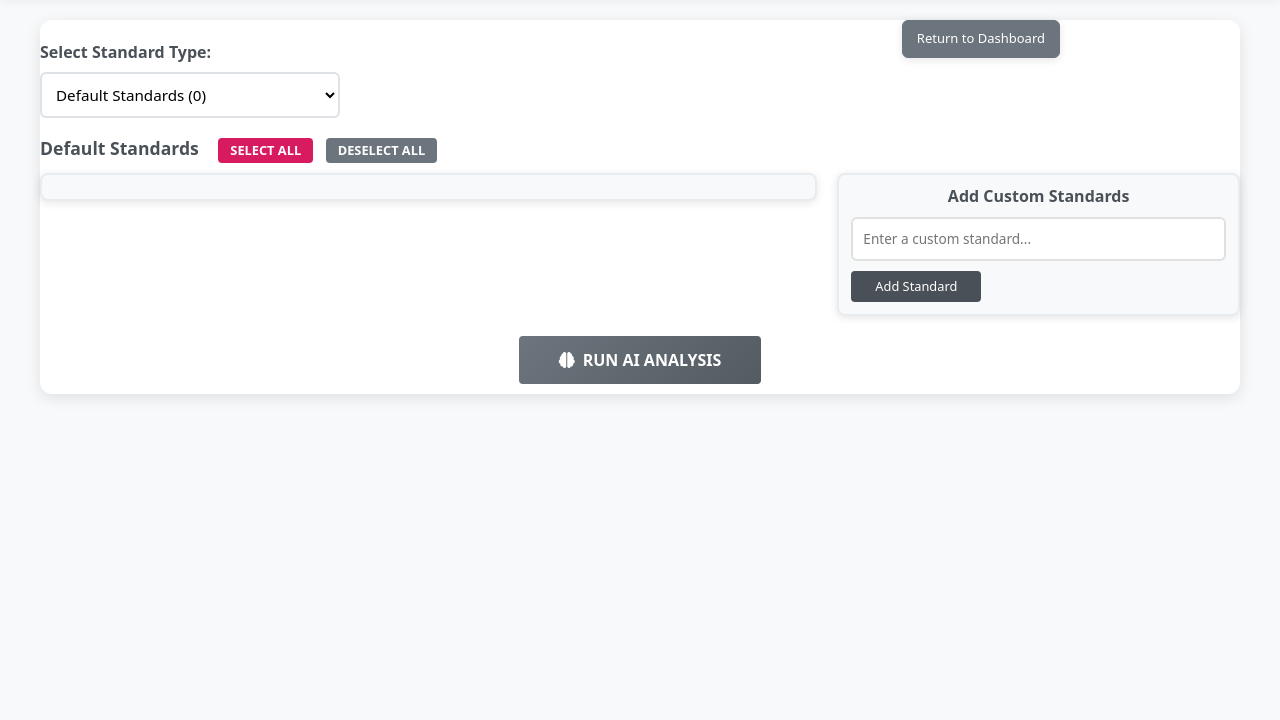
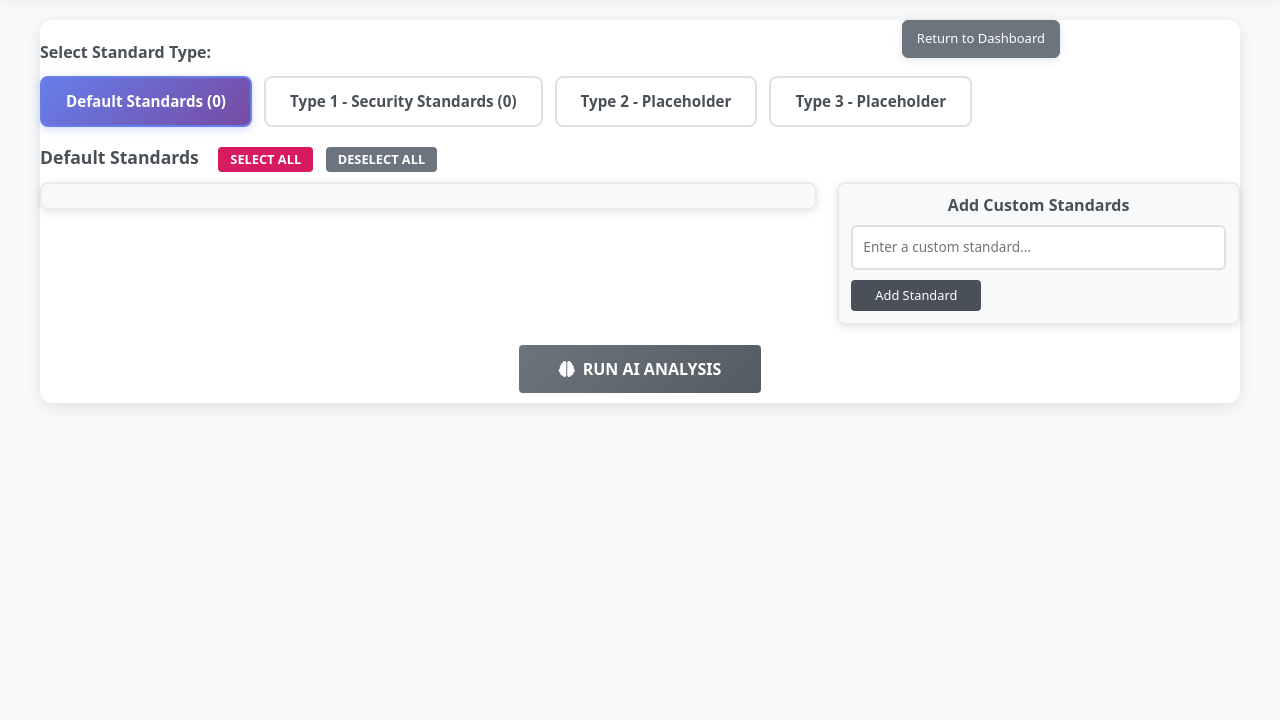
Before and after one commit to PeakMade/Contract-Analyzer, a Flask app: template app/templates/standards.html in a window 1280 px wide. Shown: the part 80-800 px from the top of the page. Run offline with Flask 3, Linux system fonts and the light colour scheme; the template is opened without the code that fills it, so the values that code supplies are empty; some libraries are stand-ins or nearby versions.

Commit message:
Replace contract type dropdown with side-by-side buttons on standards page
- Changed dropdown selector to horizontal button layout
- Added gradient styling for active contract type button (purple gradient)
- Inactive buttons display with white background and gray border
- Updated JavaScript to handle button clicks instead of dropdown changes
- Button styles update dynamically when clicked to show active state

```diff
--- a/app/templates/standards.html
+++ b/app/templates/standards.html
@@ -167,16 +167,27 @@
 
       <!-- Standard Type Selector -->
       <div style="margin: 10px 0 20px 0;">
-        <label for="standardTypeDropdown" style="color: #495057; font-weight: 600; font-size: 1rem; display: block; margin-bottom: 8px;">
+        <label style="color: #495057; font-weight: 600; font-size: 1rem; display: block; margin-bottom: 12px;">
           Select Standard Type:
         </label>
-        <select id="standardTypeDropdown"
-                style="width: 300px; padding: 10px; border: 2px solid #dee2e6; border-radius: 6px; font-size: 0.95rem; background: white; cursor: pointer; font-weight: 500;">
-          <option value="default" selected>Default Standards ({{ preferred_standards|length }})</option>
-          <option value="type1">Type 1 - Security Standards ({{ security_standards|length if security_standards else 0 }})</option>
-          <option value="type2">Type 2 - Placeholder</option>
-          <option value="type3">Type 3 - Placeholder</option>
-        </select>
+        <div style="display: flex; gap: 12px; flex-wrap: wrap;">
+          <button type="button" class="standard-type-btn" data-type="default"
+                  style="padding: 12px 24px; border: 2px solid #667eea; background: linear-gradient(135deg, #667eea 0%, #764ba2 100%); color: white; border-radius: 8px; font-size: 0.95rem; font-weight: 600; cursor: pointer; transition: all 0.3s ease; box-shadow: 0 2px 8px rgba(102, 126, 234, 0.3);">
+            Default Standards ({{ preferred_standards|length }})
+          </button>
+          <button type="button" class="standard-type-btn" data-type="type1"
+                  style="padding: 12px 24px; border: 2px solid #dee2e6; background: white; color: #495057; border-radius: 8px; font-size: 0.95rem; font-weight: 600; cursor: pointer; transition: all 0.3s ease;">
+            Type 1 - Security Standards ({{ security_standards|length if security_standards else 0 }})
+          </button>
+          <button type="button" class="standard-type-btn" data-type="type2"
+                  style="padding: 12px 24px; border: 2px solid #dee2e6; background: white; color: #495057; border-radius: 8px; font-size: 0.95rem; font-weight: 600; cursor: pointer; transition: all 0.3s ease;">
+            Type 2 - Placeholder
+          </button>
+          <button type="button" class="standard-type-btn" data-type="type3"
+                  style="padding: 12px 24px; border: 2px solid #dee2e6; background: white; color: #495057; border-radius: 8px; font-size: 0.95rem; font-weight: 600; cursor: pointer; transition: all 0.3s ease;">
+            Type 3 - Placeholder
+          </button>
+        </div>
       </div>
 
       <!-- Default Standards Selection -->
@@ -660,11 +671,8 @@ function addCustomStandard() {
   setTimeout(() => msg.remove(), 3000);
 }
 
-// Handle standard type dropdown changes
-function handleStandardTypeChange() {
-  const dropdown = document.getElementById('standardTypeDropdown');
-  const selectedType = dropdown.value;
-
+// Handle standard type button clicks
+function handleStandardTypeChange(selectedType) {
   // Hide all standard type sections
   const allSections = document.querySelectorAll('.standard-type-section');
   allSections.forEach(section => {
@@ -678,12 +686,24 @@ function handleStandardTypeChange() {
     selectedSection.style.display = 'block';
   }
 
-  // If switching to default, keep SELECT ALL/DESELECT ALL buttons visible
-  // Otherwise, hide them (they're in the default section header)
-  const selectButtons = document.querySelector('.select-all-btn-immediate')?.parentElement;
-  if (selectButtons && selectedType === 'default') {
-    // Buttons are already in the default section, so they'll show automatically
-  }
+  // Update button styles - active button gets gradient, others get white
+  const allButtons = document.querySelectorAll('.standard-type-btn');
+  allButtons.forEach(btn => {
+    const btnType = btn.getAttribute('data-type');
+    if (btnType === selectedType) {
+      // Active button - gradient background
+      btn.style.background = 'linear-gradient(135deg, #667eea 0%, #764ba2 100%)';
+      btn.style.color = 'white';
+      btn.style.borderColor = '#667eea';
+      btn.style.boxShadow = '0 2px 8px rgba(102, 126, 234, 0.3)';
+    } else {
+      // Inactive button - white background
+      btn.style.background = 'white';
+      btn.style.color = '#495057';
+      btn.style.borderColor = '#dee2e6';
+      btn.style.boxShadow = 'none';
+    }
+  });
 }
 
 // Initialize on page load
@@ -704,13 +724,17 @@ document.addEventListener('DOMContentLoaded', function() {
     });
   }
 
-  // Set up standard type dropdown handler
-  const standardTypeDropdown = document.getElementById('standardTypeDropdown');
-  if (standardTypeDropdown) {
-    standardTypeDropdown.addEventListener('change', handleStandardTypeChange);
-    // Initialize to show default standards on page load
-    handleStandardTypeChange();
-  }
+  // Set up standard type button handlers
+  const standardTypeButtons = document.querySelectorAll('.standard-type-btn');
+  standardTypeButtons.forEach(btn => {
+    btn.addEventListener('click', function() {
+      const selectedType = this.getAttribute('data-type');
+      handleStandardTypeChange(selectedType);
+    });
+  });
+
+  // Initialize to show default standards on page load
+  handleStandardTypeChange('default');
 
   // Show loading overlay when AI analysis form is submitted
   const analysisForm = document.querySelector('form[action*="/analyze"]');
```
